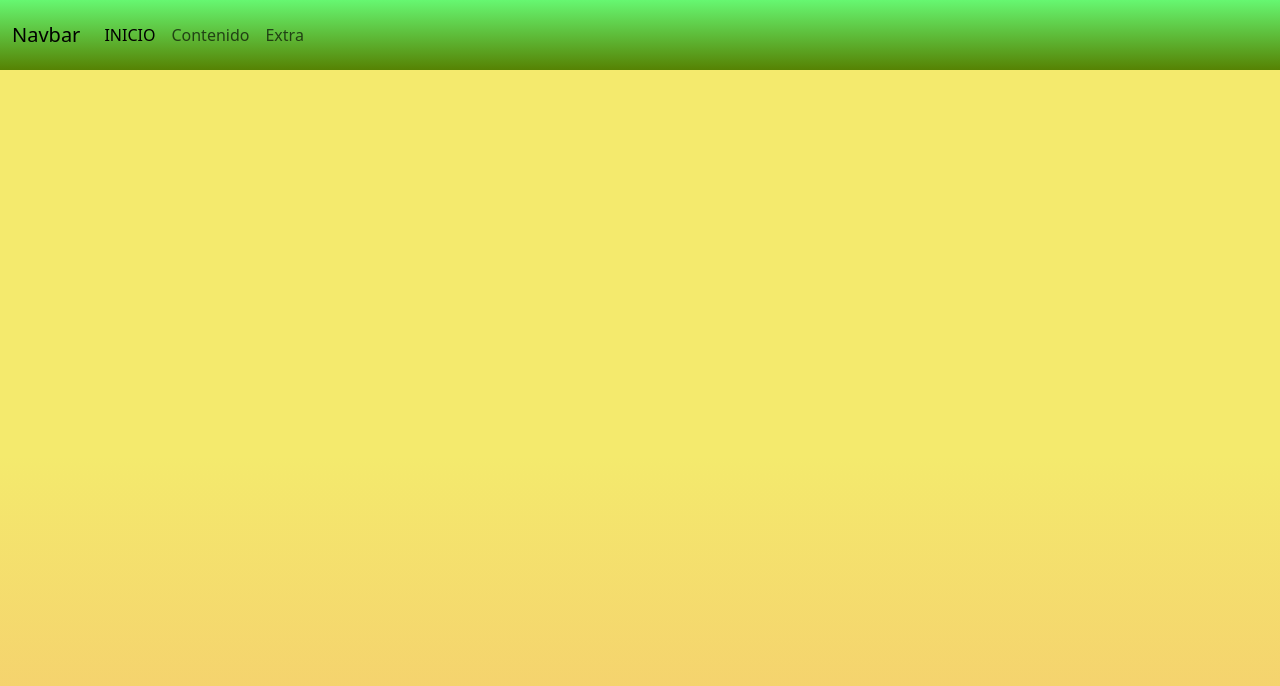
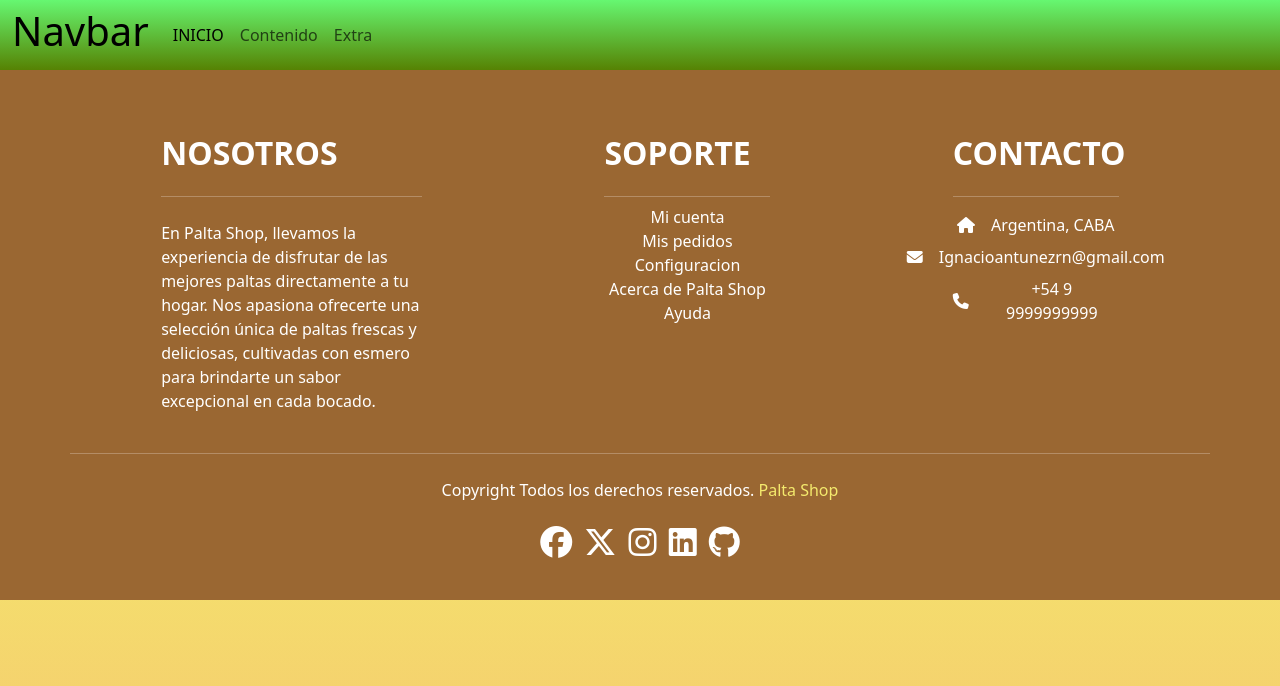
Before and after one commit to H-IgnacioAntunez/CoderPagina, a website: page index.html in a window 1280 px wide. Drawn offline with nearby package versions, Linux system fonts and the light colour scheme; a web font is replaced by a local one.

Commit message:
[FEAT]Terminado footer y agregado animacion iconos redes

```diff
--- a/index.html
+++ b/index.html
@@ -1,6 +1,7 @@
 <!DOCTYPE html>
 <html lang="es">
 <!--Eitquetas meta y links-->
+
 <head>
   <meta charset="UTF-8">
   <meta name="viewport" content="width=device-width, initial-scale=1.0">
@@ -14,13 +15,17 @@
 </head>
 
 <!--Contenido-->
+
 <body>
   <!--Encabezado de la página-->
-    <header></header>
+  <header>
     <nav class="navbar navbar-expand-lg bg-body-tertiary">
       <div class="container-fluid">
-          <a class="navbar-brand" href="#">Navbar</a>
-          <button class="navbar-toggler" type="button" data-bs-toggle="collapse" data-bs-target="#navbarNav" aria-controls="navbarNav" aria-expanded="false" aria-label="Toggle navigation">
+        <a class="navbar-brand" href="#">
+          <h1>Navbar</h1>
+        </a>
+        <button class="navbar-toggler" type="button" data-bs-toggle="collapse" data-bs-target="#navbarNav"
+          aria-controls="navbarNav" aria-expanded="false" aria-label="Toggle navigation">
           <span class="navbar-toggler-icon"></span>
         </button>
         <div class="collapse navbar-collapse" id="navbarNav">
@@ -38,11 +43,82 @@
         </div>
       </div>
     </nav>
+  </header>
+
   <main></main>
 
   <!--Pie de página-->
-    <footer>
-
+  <footer class="pt-5 pb-4 footer">
+    <div class="container text-center text-md-start">
+      <div class="row text-center text-md-start">
+        <div class="col-md-3 col-lg-3 col-xl-3 mx-auto mt-3">
+          <h2 class="footer__header mb-4">Nosotros</h2>
+          <hr class="mb-4">
+          <p class="footer__text">En Palta Shop, llevamos la experiencia de disfrutar de las mejores paltas
+            directamente a tu hogar. Nos apasiona ofrecerte una selección única de paltas frescas y
+            deliciosas, cultivadas con esmero para brindarte un sabor excepcional en cada bocado.</p>
+        </div>
+        <div class="col-md-2 col-lg-2 col-xl-2 mx-auto mt-3">
+          <h2 class="footer__header mb-4">Soporte</h2>
+          <hr class="mb-2">
+          <ul class="nav flex-column text-center">
+            <li class="nav-item"><a href="#" class="footer__link">Mi cuenta</a></li>
+            <li class="nav-item"><a href="#" class="footer__link">Mis pedidos</a></li>
+            <li class="nav-item"><a href="#" class="footer__link"">Configuracion</a></li>
+            <li class="nav-item"><a href="#" class="footer__link"">Acerca de Palta Shop</a></li>
+            <li class="nav-item"><a href="#" class="footer__link">Ayuda</a></li>
+          </ul>
+        </div>
+        <div class="col-md-2 col-lg-2 col-xl-2 mx-auto mt-3">
+          <h2 class="footer__header mb-4">CONTACTO</h2>
+          <hr class="mb-3">
+          <div class="d-flex flex-column align-items-center">
+            <div class="d-flex align-items-center mb-2">
+              <i class="fas fa-home me-3"></i>
+              <span class="text-center">Argentina, CABA</span>
+            </div>
+            <div class="d-flex align-items-center mb-2">
+              <i class="fas fa-envelope me-3"></i>
+              <span class="text-center">Ignacioantunezrn@gmail.com</span>
+            </div>
+            <div class="d-flex align-items-center">
+              <i class="fas fa-phone me-3"></i>
+              <span class="text-center">+54 9 9999999999</span>
+            </div>
+          </div>
+        </div>
+        <hr class="mb-4 mt-4">
+        <div class="text-center mb-2">
+          <p>
+            Copyright Todos los derechos reservados.
+            <a href="#" class="footer__copyright">
+              Palta Shop
+            </a>
+          </p>
+        </div>
+        <div class="text-center">
+          <ul class="list-unstyled list-inline">
+            <li class="list-inline-item">
+              <a href="#" class="footer__link"><i class="footer__icon fab fa-facebook"></i></a>
+            </li>
+            <li class="list-inline-item">
+              <a href="#" class="footer__link"><i class="footer__icon fab fa-x-twitter"></i></a>
+            </li>
+            <li class="list-inline-item">
+              <a href="#" class="footer__link"><i class="footer__icon fab fa-instagram"></i></a>
+            </li>
+            <li class="list-inline-item">
+              <a href="#" class="footer__link"><i class="footer__icon fab fa-linkedin"></i></a>
+            </li>
+            <li class="list-inline-item">
+              <a href="#" class="footer__link"><i class="footer__icon fab fa-github"></i></a>
+            </li>
+          </ul>
+        </div>
+      </div>
+    </div>
+    </nav>
+  </footer>
   </footer>
   <!--Scripts Bootstrap-->
   <script src="https://cdn.jsdelivr.net/npm/bootstrap@5.3.2/dist/js/bootstrap.bundle.min.js"
--- a/scss/components/_footer.scss
+++ b/scss/components/_footer.scss
@@ -0,0 +1,32 @@
+/*Footer de la página*/
+.footer{
+    background-color: $terciary;
+    color: white;
+    .footer__header{
+        text-transform: uppercase;
+        font-weight: bold;
+    }
+    .footer__link{
+        text-decoration: none;
+        color: white;
+        &:hover{
+            color: $hojaAmarilla;
+        }
+    }
+    .footer__copyright{
+        color: $hojaAmarilla;
+        text-decoration: none;
+        &:hover{
+            color:#FAEA11;
+        }
+    }
+    .footer__icon{
+        color: white;
+        font-size: 2rem;
+        &:hover{
+            color: $hojaAmarilla;
+            transform: scale(1.3);
+        }
+    }
+
+}
--- a/scss/style.scss
+++ b/scss/style.scss
@@ -3,5 +3,8 @@
 @import "./base/base";
 //Header
 @import "./components/header";
+
 //background: linear-gradient(0deg, rgba($primary,1) 0%, rgba(102,247,113,1) 100%);
 //height: 70px;
+
+@import "./components/footer";
```
Also changed, not shown: css/style.css, pages/headerintento.html (renamed from headerintento.html), 1 other file. Lines whose indentation alone changed are shown as unchanged.
